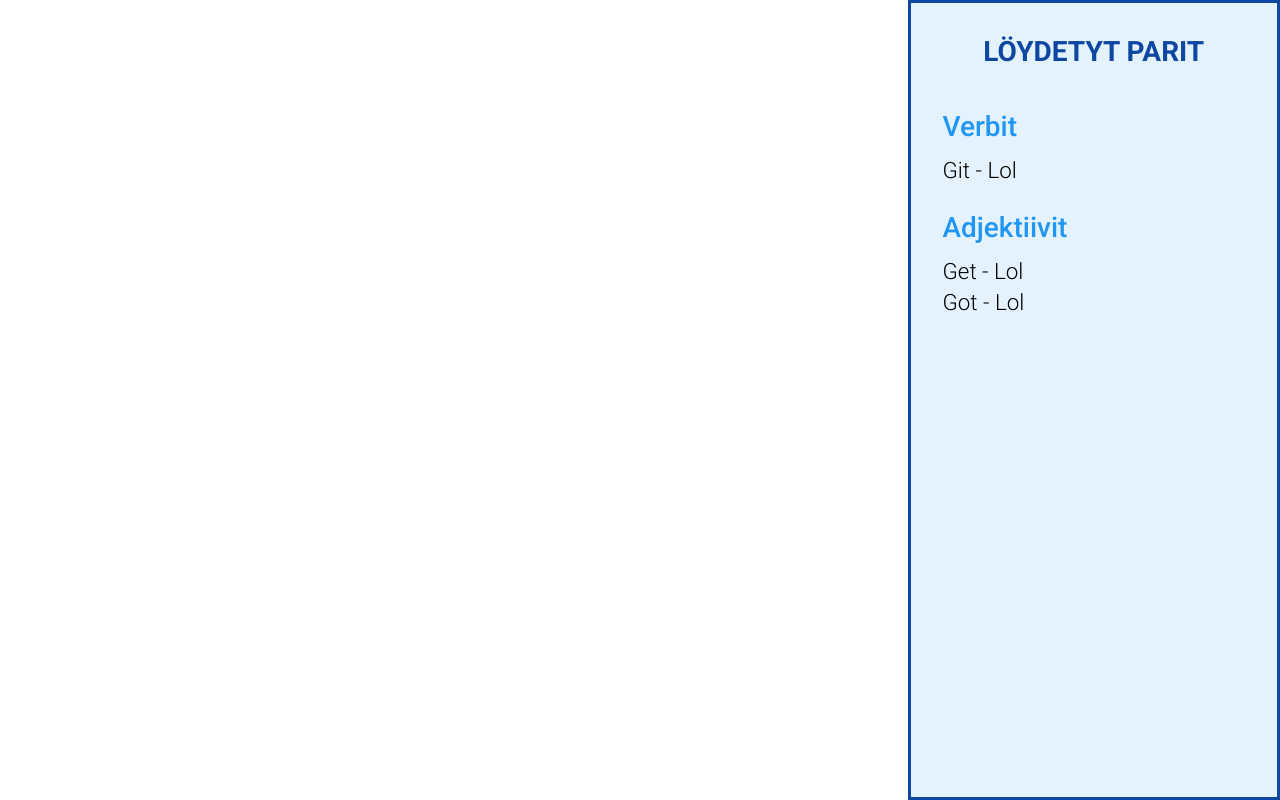
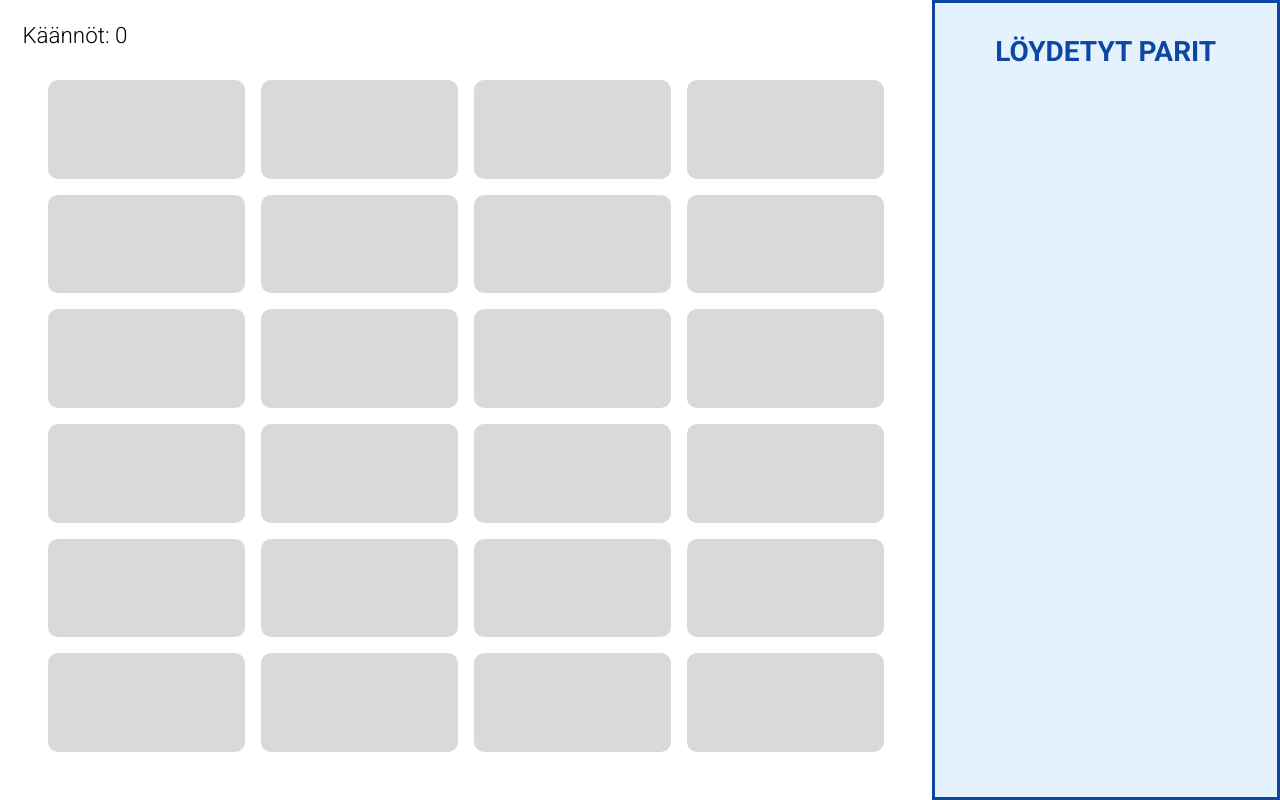
Before and after one commit to Mukkupretski/Vastakohtamuistipeli, a React (Vite) app: page /vastakohtamuistipeli in a window 1280 px wide. Built offline with nearby package versions, Linux system fonts and the light colour scheme.

Commit message:
pelikenttä

```diff
--- a/src/components/Vastakohtamuistipeli.tsx
+++ b/src/components/Vastakohtamuistipeli.tsx
@@ -7,7 +7,7 @@ type Pairlist = [string, string][];
 type Wordclass = "adjektiivit" | "verbit" | "substantiivit" | "muut";
 type Wordlist = { "verbit": Pairlist, "adjektiivit": Pairlist, "substantiivit": Pairlist, "muut": Pairlist }
 const emptyWordlist: Wordlist = { "verbit": [], "adjektiivit": [], "substantiivit": [], "muut": [] }
-type Word = { word: string, wordclass: string }
+type Word = { word: string, wordclass: Wordclass }
 const classes: Wordclass[] = ["adjektiivit", "verbit", "substantiivit", "muut"]
 type Card = {
   pair: string;
@@ -21,17 +21,21 @@ type Gamestate = {
   found: Wordlist;
 }
 
+
+// seconds
+const odotusaika: number = 0.5
+
 // returns random permutation of {0,..., n-1}
 function permute(n: number) {
-  let ls = [];
+  let ls: number[] = [];
   for (let index = 0; index < n; index++) {
     ls.push(index)
   }
   const res = [];
   for (let i = 0; i < n; i++) {
-    const pos = Math.floor(Math.random() * (n - i))
-    res.push(ls[pos])
-    ls = ls.filter(el => el != pos);
+    const val = ls[Math.floor(Math.random() * (n - i))]
+    res.push(val)
+    ls = ls.filter(el => el != val);
   }
   return res;
 }
@@ -70,33 +74,81 @@ function pickK<T>(list: T[], k: number): T[] {
   }
   return res
 }
-function capital(s: string) {
+export function capital(s: string) {
   return s.at(0)?.toUpperCase() + s.slice(1)
 }
 
 export default function Vastakohtamuistipeli() {
+  const [tries, setTries] = useState(0)
   const [words, setWords] = useState<Wordlist>({ ...emptyWordlist });
   const [loaded, setLoaded] = useState<boolean>(false);
-  const [gamestate, setGamestate] = useState<Gamestate>({ cards: [], canPlay: false, found: { "verbit": [["git", "lol"]], "adjektiivit": [["get", "lol"], ["got", "lol"]], "substantiivit": [], "muut": [] } });
+  const [gamestate, setGamestate] = useState<Gamestate>({ cards: [], canPlay: false, found: { ...emptyWordlist } });
+  const handleCorrect = () => {
+    const flipPair = gamestate.cards.filter(c => c.flipped)
+
+    setGamestate(gs => {
+      const wordclass = flipPair[0].word.wordclass
+
+      return {
+        ...gs,
+        cards: gs.cards.filter(c => !c.flipped),
+        found: {
+          ...gs.found,
+          [wordclass]: [
+            ...gs.found[wordclass],
+            [flipPair[0].word.word, flipPair[1].word.word]
+          ]
+        }
+      }
+    })
+  }
+  const handleIncorrect = () => {
+    setGamestate(gs => ({ ...gs, canPlay: false }))
+    setTimeout(() => {
+      setGamestate(gs => ({
+        ...gs,
+        canPlay: true,
+        cards: gs.cards.map(c => ({ ...c, flipped: false }))
+      }))
+    }, odotusaika * 1000)
+  }
+  const handlePlay = () => {
+    if (!gamestate.canPlay) return
+    const flipPair = gamestate.cards.filter(c => c.flipped)
+    if (flipPair.length < 2) return
+    setTries(t => t + 1)
+    if (flipPair[0].pair == flipPair[1].word.word) handleCorrect()
+    else handleIncorrect()
+  }
+  useEffect(() => {
+    handlePlay()
+  }, [gamestate])
+  // Aloita peli, kun sanat ladattu
+  useEffect(() => {
+    if (!loaded) return
+    startGame()
+  }, [loaded])
+  // Ilmoita, kun sanat ladattu
   useEffect(() => {
     let fail = false
     classes.forEach(l => { if (words[l].length == 0) fail = true })
     if (fail) return
     setLoaded(true);
   }, [words])
+  // Lataa sanat
   useEffect(() => {
     classes.forEach(luokka =>
       fetch(`/sanat/${luokka}.txt`).then(res => res.text()).then(sanalista => setWords(s => {
-        s[luokka] = sanalista.split("\n").filter(asia => asia).map(sanamasiina =>
+        const s2 = { ...s }
+        s2[luokka] = sanalista.split("\n").filter(asia => asia).map(sanamasiina =>
           [sanamasiina.split(" ")[0], sanamasiina.split(" ")[1]]
         )
-        return s
+        return s2
       }
       )).catch(console.log)
     )
   }, [])
-  const addCards = (wordclass: string, pair: [string, string], perm: number[], i: number, cards: Card[]) => {
-    console.log(pair)
+  const addCards = (wordclass: Wordclass, pair: [string, string], perm: number[], i: number, cards: Card[]) => {
     cards.push({
       pos: perm[i + 1],
       flipped: false,
@@ -117,7 +169,6 @@ export default function Vastakohtamuistipeli() {
     })
   }
   const startGame = () => {
-    console.log(words)
     const adj = pickK(words.adjektiivit, 4)
     const ver = pickK(words.verbit, 3)
     const sub = pickK(words.substantiivit, 3)
@@ -143,10 +194,6 @@ export default function Vastakohtamuistipeli() {
     })
     setGamestate({ cards: cards, canPlay: true, found: { ...emptyWordlist } })
   }
-  useEffect(() => {
-    if (!loaded) return
-    startGame()
-  }, [loaded])
   return <div style={
     {
       display: "flex",
@@ -154,16 +201,26 @@ export default function Vastakohtamuistipeli() {
       height: "100vh"
     }
   }>
-    <div style={{
-      display: "grid",
-      gridTemplateRows: "1fr 1fr 1fr 1fr",
-      gridTemplateColumns: "1fr 1fr 1fr 1fr 1fr 1fr",
-      rowGap: "15px",
-      columnGap: "15px",
-      width: "75vw"
+    <p className='text-1' style={
+      {
+        position: "absolute",
+        top: "1em",
+        left: "1em",
+
+      }
+    }>Käännöt: {tries}</p>
+    <div id='muistipeli' style={{
     }}>
       {gamestate.cards.map(c => {
-        return <Kortti key={c.pos} teksti={c.word.word} käännetty={c.flipped} onClick={() => { }}></Kortti>
+        return <Kortti pos={c.pos} key={c.pos} teksti={c.word.word} käännetty={c.flipped} onClick={() => {
+          if (!gamestate.canPlay) return
+          setGamestate(gs => ({
+            ...gs, cards: gs.cards.map((ca) => {
+              if (ca.pos != c.pos) return ca
+              return { ...ca, flipped: true }
+            })
+          }))
+        }}></Kortti>
       })}
     </div>
     <div id='found' className='bluebox' style={{
--- a/src/components/muistipeli/Kortti.tsx
+++ b/src/components/muistipeli/Kortti.tsx
@@ -1,11 +1,16 @@
 import 'react'
+import { capital } from '../Vastakohtamuistipeli';
 
 type Props = {
   teksti: string;
   käännetty: boolean;
   onClick: () => void;
+  pos: number
 }
 
-export default function Kortti({ käännetty, onClick, teksti }: Props) {
-  return <button onClick={onClick} className='kortti'>{teksti}{käännetty ? teksti : ""}</button>
+export default function Kortti({ pos, käännetty, onClick, teksti }: Props) {
+  return <button onClick={onClick} style={{
+    gridRow: `${Math.floor(pos / 4) + 1}`,
+    gridColumn: `${(pos % 4) + 1}`,
+  }} className='kortti text-1'>{käännetty ? capital(teksti) : ""}</button>
 }
--- a/src/components/muistipeli/muistipeli.css
+++ b/src/components/muistipeli/muistipeli.css
@@ -1,5 +1,17 @@
-#muistipeli {}
+#muistipeli {
+  display: grid;
+  grid-template-columns: 1fr 1fr 1fr 1fr;
+  grid-template-rows: 1fr 1fr 1fr 1fr 1fr 1fr;
+  width: 75vw;
+  row-gap: 1em;
+  column-gap: 1em;
+  padding: 3em;
+  padding-top: 5em;
+}
 
 .kortti {
   background-color: var(--gray);
+  border: none;
+  outline: none;
+  border-radius: 10px;
 }
```
Also changed, not shown: src/components/util/Dialog.tsx (deleted).
